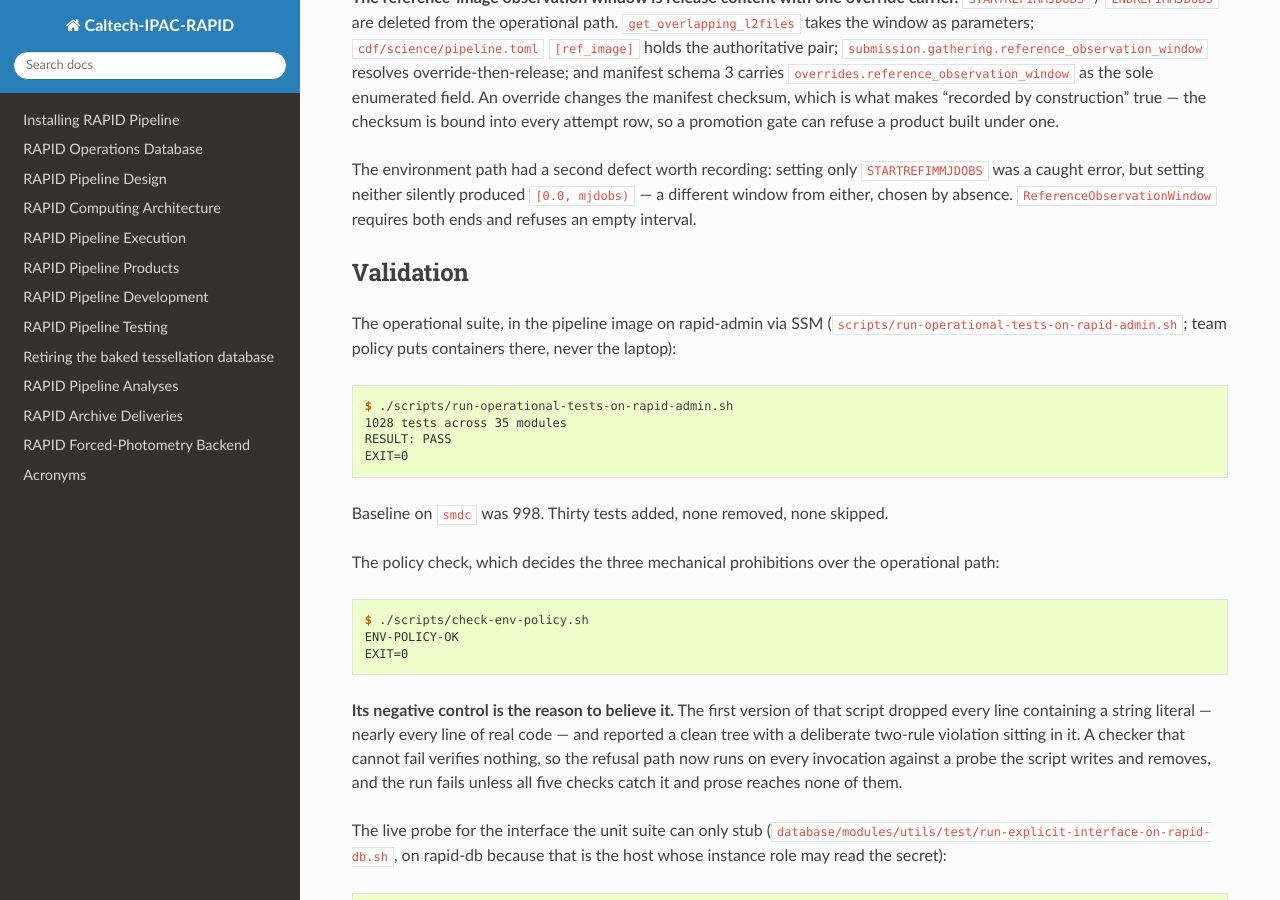
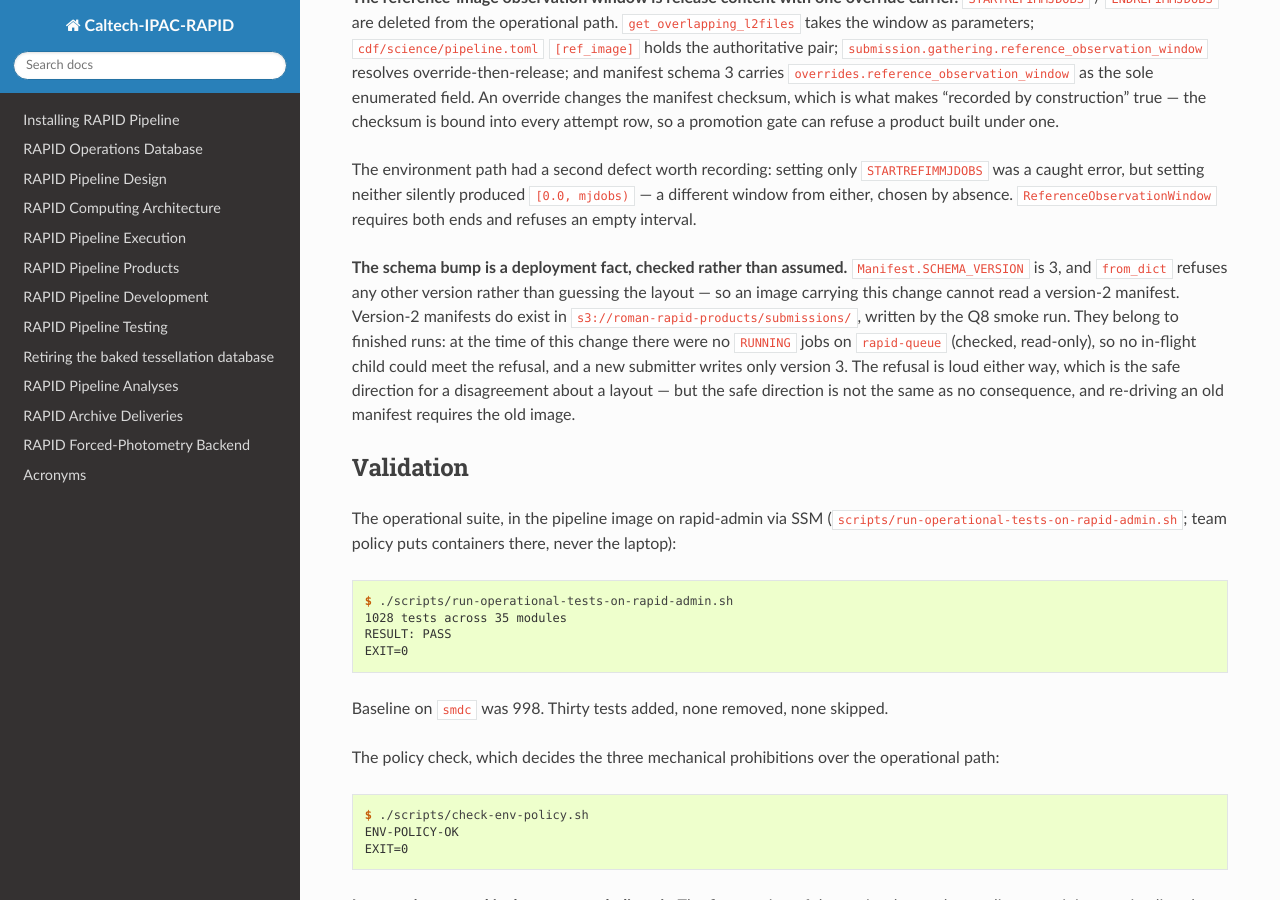
Before and after one commit to Caltech-IPAC/rapid, a Sphinx documentation site: the page built from docs/source/dev/o1_env_policy.rst, in a window 1280 px wide and 900 px high, scrolled down 1676 px. Built offline with Sphinx 7.4.7 and the Read the Docs theme 3.1.0, drawn with Linux system fonts in a browser that asks for light colours.

Commit message:
docs: the schema-3 bump's deployment consequence, checked against live state

```diff
--- a/docs/source/dev/o1_env_policy.rst
+++ b/docs/source/dev/o1_env_policy.rst
@@ -116,6 +116,18 @@ The environment path had a second defect worth recording: setting only
 produced ``[0.0, mjdobs)`` — a different window from either, chosen by
 absence. ``ReferenceObservationWindow`` requires both ends and refuses an
 empty interval.
+
+**The schema bump is a deployment fact, checked rather than assumed.**
+``Manifest.SCHEMA_VERSION`` is 3, and ``from_dict`` refuses any other
+version rather than guessing the layout — so an image carrying this change
+cannot read a version-2 manifest. Version-2 manifests do exist in
+``s3://roman-rapid-products/submissions/``, written by the Q8 smoke run.
+They belong to finished runs: at the time of this change there were no
+``RUNNING`` jobs on ``rapid-queue`` (checked, read-only), so no in-flight
+child could meet the refusal, and a new submitter writes only version 3.
+The refusal is loud either way, which is the safe direction for a
+disagreement about a layout — but the safe direction is not the same as no
+consequence, and re-driving an old manifest requires the old image.
 
 Validation
 ----------
```
